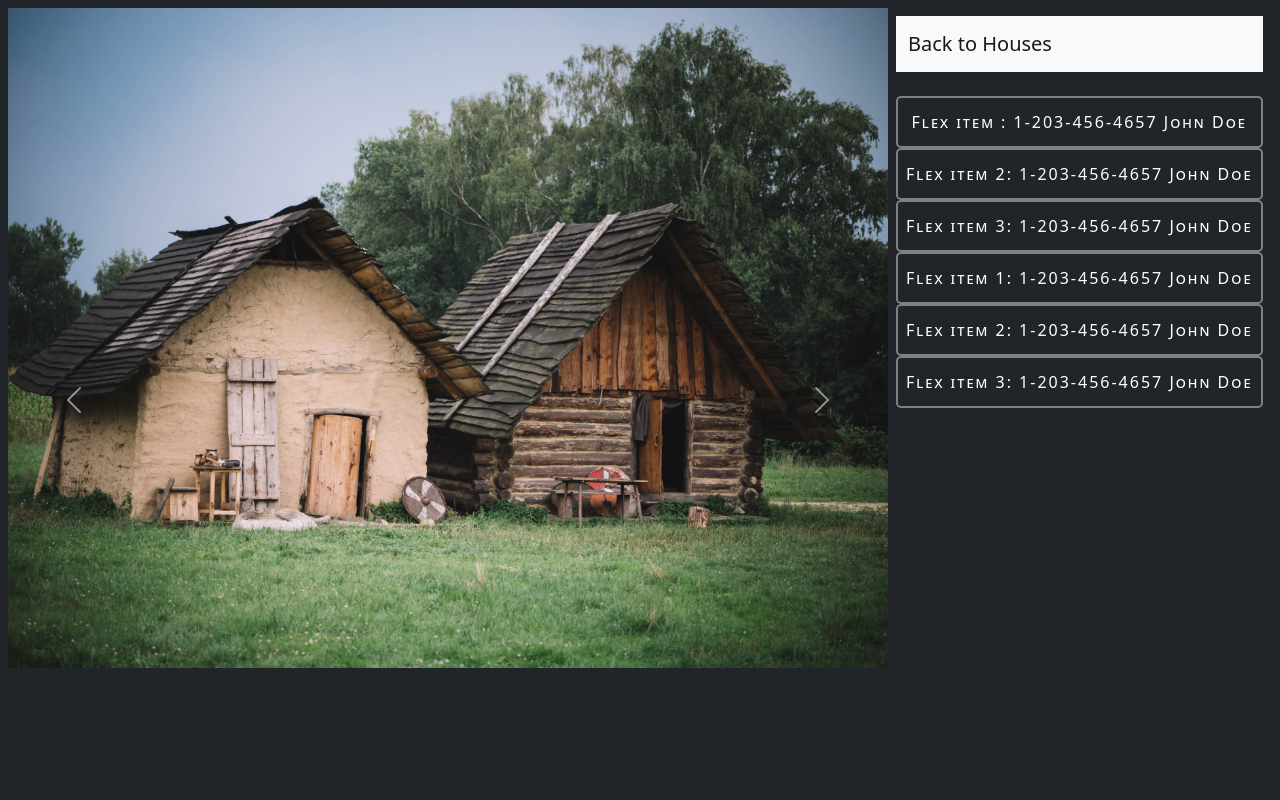
After one commit to SathishKumarA2001/WantGet_Houses, a PHP site: page /FrontEnd/picture.php in a window 1280 px wide. The commit adds this page. Run offline with PHP 8.4, Linux system fonts and the light colour scheme.

Commit message:
updated Unique house picture

```diff
--- /dev/null
+++ b/FrontEnd/picture.php
@@ -0,0 +1,107 @@
+<?php
+  require_once($_SERVER['DOCUMENT_ROOT'].'/wantGet_Houses/func/get_one_house.php');
+  if(!empty($_GET)){
+    echo 'Wrong Entry: Please do your testing by another way';
+    die();
+  }
+?>
+
+<!doctype html>
+<html lang="en" class="h-100">
+  <head>
+    <meta charset="utf-8">
+    <meta name="viewport" content="width=device-width, initial-scale=1">
+    <meta name="description" content="">
+    <meta name="author" content="Mark Otto, Jacob Thornton, and Bootstrap contributors">
+    <meta name="generator" content="Hugo 0.84.0">
+
+    <!-- Bootstrap core CSS  <div class="p-1 carousel slide"><img src="./dashboard/hut.jpg" width=900px height=600px> </div>-->
+<link href="./assets/dist/css/bootstrap.min.css" rel="stylesheet">
+
+    <style>
+      .bd-placeholder-img {
+        font-size: 1.125rem;
+        text-anchor: middle;
+        -webkit-user-select: none;
+        -moz-user-select: none;
+        user-select: none;
+      }
+
+      @media (min-width: 768px) {
+        .bd-placeholder-img-lg {
+          font-size: 3.5rem;
+        }
+      }
+
+    img,.carousel-inner {
+    display: block;
+    max-width:880px;
+    max-height:880px;
+    width: auto;
+    height: auto;
+    }
+    #details{
+      padding: 20px;
+    }
+    .detail{
+      letter-spacing: 2px;
+      line-height: 2;
+      font-variant: small-caps;
+      border: 2px solid grey;
+      border-radius: 5px;
+    }
+
+
+    </style>
+    <link href="./picture/picture.css" rel="stylesheet">
+  </head>
+
+<?php
+
+?>
+
+
+<body class="d-flex h-100 text-center text-white bg-dark ">
+<!-- Picture Box -->
+  <div class="d-flex p-2">
+    <div id="carouselExampleControls" class="carousel slide" data-bs-ride="carousel">
+      <div class="carousel-inner">
+        <div class="carousel-item active">
+          <img src="./dashboard/hut.jpg" class="d-block w-100" alt="pic1">
+        </div>
+        <div class="carousel-item">
+          <img src="./dashboard/apartment.jpg" class="d-block w-100" alt="pic2">
+        </div>
+      </div>
+    <button class="carousel-control-prev" type="button" data-bs-target="#carouselExampleControls" data-bs-slide="prev">
+      <span class="carousel-control-prev-icon" aria-hidden="true"></span>
+      <span class="visually-hidden">Previous</span>
+    </button>
+    <button class="carousel-control-next" type="button" data-bs-target="#carouselExampleControls" data-bs-slide="next">
+      <span class="carousel-control-next-icon" aria-hidden="true"></span>
+      <span class="visually-hidden">Next</span>
+    </button>
+  </div>
+</div>
+
+<!-- Details Box-->
+<div class="d-flex flex-column pt-3">
+<nav class="navbar navbar-light bg-light">
+  <div class="container-fluid">
+    <a class="navbar-brand" href="./House.php?type=Rent">Back to Houses</a>
+  </div>
+</nav><br>
+  <div class="p-2 detail">Flex item : 1-203-456-4657	John Doe</div>
+  <div class="p-2 detail">Flex item 2: 1-203-456-4657	John Doe</div>
+  <div class="p-2 detail">Flex item 3: 1-203-456-4657	John Doe</div>
+  <div class="p-2 detail">Flex item 1: 1-203-456-4657	John Doe</div>
+  <div class="p-2 detail">Flex item 2: 1-203-456-4657	John Doe</div>
+  <div class="p-2 detail">Flex item 3: 1-203-456-4657	John Doe</div>
+</div>
+
+<script src="./assets/dist/js/bootstrap.bundle.min.js"></script>
+
+<script src="https://cdn.jsdelivr.net/npm/feather-icons@4.28.0/dist/feather.min.js" integrity="sha384-uO3SXW5IuS1ZpFPKugNNWqTZRRglnUJK6UAZ/gxOX80nxEkN9NcGZTftn6RzhGWE" crossorigin="anonymous"></script><script src="https://cdn.jsdelivr.net/npm/chart.js@2.9.4/dist/Chart.min.js" integrity="sha384-zNy6FEbO50N+Cg5wap8IKA4M/ZnLJgzc6w2NqACZaK0u0FXfOWRRJOnQtpZun8ha" crossorigin="anonymous"></script><script src="./dashboard/dashboard.js"></script>
+
+</body>
+</html>
```
Also changed, not shown: FrontEnd/Dashboard.php (+19 -17 lines), FrontEnd/House.php (+10 -6 lines), FrontEnd/picture/cover.css (added, +53 -0 lines).
